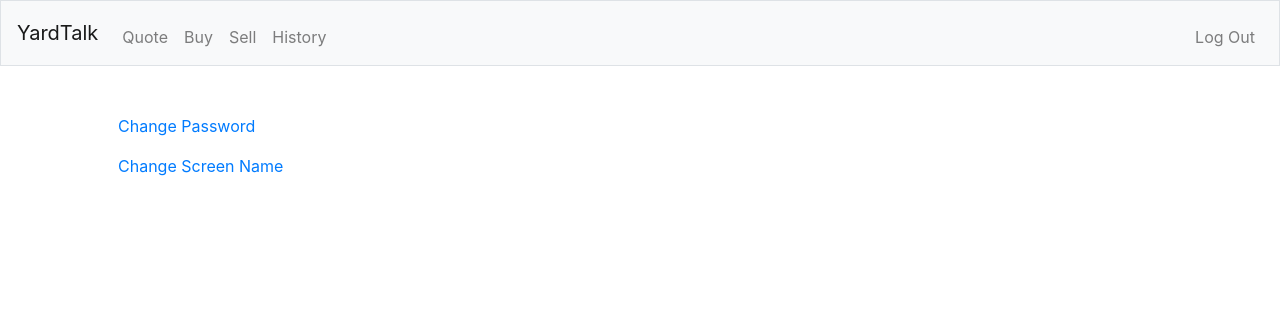
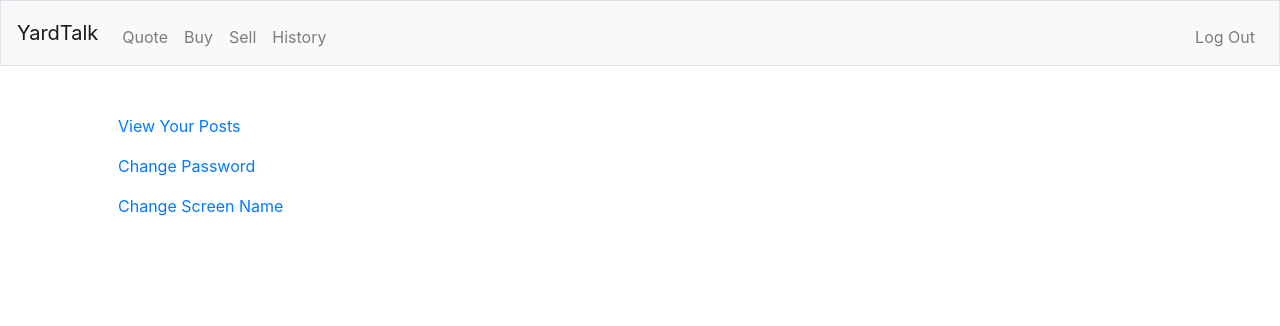
Before and after one commit to jennytram/FinalProject, a Flask app: page /account in a window 1280 px wide. Shown: the top 326 px of the page. Run offline with Flask 2, Linux system fonts and the light colour scheme; a user stored in the database is signed in; some libraries are stand-ins or nearby versions.

Commit message:
new link to your posts section

```diff
--- a/templates/account.html
+++ b/templates/account.html
@@ -6,6 +6,9 @@
 
 {% block main %}
     <p>
+        <a href="/my_posts">View Your Posts</a>
+    </p>
+    <p>
         <a href="/account/change_pwd">Change Password</a>
     </p>
     <p>
```
